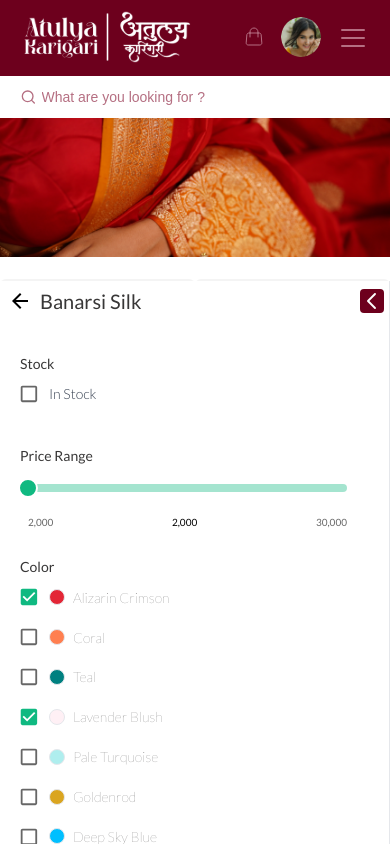
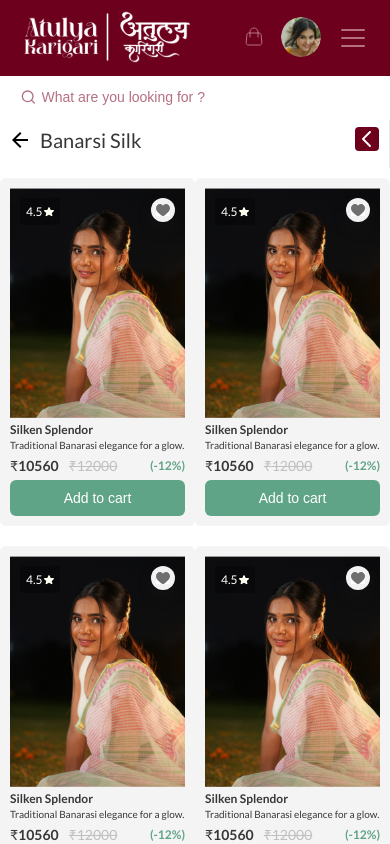
Before and after one commit to vistaarsws/Atulyakarigari, a React (Vite) app in the folder frontend/: page /categories in a window 390 px wide. Shown: the top 844 px of the page. Built offline with nearby package versions, Linux system fonts and the light colour scheme; a web font is replaced by a local one.

Commit message:
category changes

```diff
--- a/frontend/src/App.jsx
+++ b/frontend/src/App.jsx
@@ -33,6 +33,9 @@ export default function App() {
   const hideFromHere = ["/login", "/signup/1", "/signup/2", "/otp"].includes(
     location.pathname
   );
+
+  const navWithoutSearchBar_list = ["/blogs"].includes(location.pathname);
+
   const theme = createTheme({
     typography: { fontFamily: "Lato" },
   });
@@ -41,7 +44,11 @@ export default function App() {
     <ThemeProvider theme={theme}>
       <ScrollToTop />
       <header>{!hideFromHere && <Navbar />}</header>
-      <main className={hideFromHere ? "" : "marginTop"}>
+      <main
+        className={`${hideFromHere ? "" : "marginTop"} ${
+          navWithoutSearchBar_list ? "removeExtraMargin" : ""
+        }`}
+      >
         <Routes>
           <Route path="/" element={<Home />} />
           <Route path="/about" element={<About />} />
--- a/frontend/src/components/layout/categoryView/CategotyView.css
+++ b/frontend/src/components/layout/categoryView/CategotyView.css
@@ -91,6 +91,9 @@
     width: 100%;
     height: 50vh;
   }
+  .collection_container {
+    gap: 1rem;
+  }
 }
 
 @media screen and (max-width: 768px) {
--- a/frontend/src/pages/about/About.css
+++ b/frontend/src/pages/about/About.css
@@ -63,9 +63,11 @@
   font-weight: 300;
   font-size: 3.2rem;
   margin-bottom: 2.5rem;
+  color: #383737;
 }
 .about_sec-1 > div p,
 .about_sec-3 > p:first-of-type {
+  color: #383737;
   font-weight: 300;
   font-size: 1.6rem;
   line-height: 2.1rem;
@@ -105,6 +107,7 @@
 
 .about_sec-4 {
   margin: 5%;
+  margin-bottom: 2%;
 }
 .about_sec-4 > h2 {
   font-size: 3.2rem;
@@ -172,7 +175,7 @@
 
 .about_sec-2 > div h2 {
   font-size: 3.2rem;
-  margin-bottom: 1.5rem;
+  /* margin-bottom: 1.5rem; */
   font-weight: 300;
 }
 .about_sec-2 > div p {
@@ -232,17 +235,17 @@
   padding: 0% 5% 5%;
 }
 
-/* .about-sec-5 > div:first-of-type {
+.about-sec-5 > div:first-of-type {
   margin-bottom: 1.5rem;
   color: #6f6f6f;
   font-size: 1.4rem;
-} */
+}
 
-.about-sec-5 > div:nth-of-type(1) {
+.about-sec-5 > div:nth-of-type(2) {
   display: flex;
   justify-content: space-between;
 }
-.about-sec-5 div:nth-of-type(1) > div {
+.about-sec-5 div:nth-of-type(2) > div {
   padding: 1.5rem;
   background-color: white;
   display: flex;
@@ -251,14 +254,18 @@
   width: 28vw;
   min-width: 30rem;
 }
-.about-sec-5 div:nth-of-type(1) > div h2 {
+.about-sec-5 div:nth-of-type(2) > div h2 {
   margin-bottom: 1rem;
   font-size: 2rem;
   font-weight: 400;
 }
-.about-sec-5 div:nth-of-type(1) > div p {
+.about-sec-5 div:nth-of-type(2) > div p {
   font-size: 1.4rem;
   font-weight: 300;
+}
+
+.removeExtraMargin {
+  margin-top: 9vh !important;
 }
 
 @media screen and (max-width: 1200px) {
@@ -271,13 +278,16 @@
       display: none;
     }
   }
+  .about_sec-2 article {
+    order: 2;
+  }
   .about_sec-2 > div:first-of-type {
-    order: 2;
+    order: 1;
     gap: 2rem;
     width: 100%;
   }
   .about_sec-2 > div:nth-of-type(2) {
-    order: 1;
+    order: 3;
     width: 100%;
   }
 }
@@ -301,7 +311,7 @@
   .about_sec-3 > p:first-of-type {
     margin: 1% 10%;
   }
-  .about-sec-5 > div:nth-of-type(1) {
+  .about-sec-5 > div:nth-of-type(2) {
     flex-direction: column;
     gap: 2rem;
     div {
@@ -353,7 +363,7 @@
     padding: 1rem 2rem;
   }
 
-  .about-sec-5 div:nth-of-type(1) > div h2 {
+  .about-sec-5 div:nth-of-type(2) > div h2 {
     font-size: 1.8rem;
   }
 
--- a/frontend/src/pages/about/About.jsx
+++ b/frontend/src/pages/about/About.jsx
@@ -68,7 +68,7 @@ export default function About() {
           <iframe
             width="100%"
             height="315"
-            src="https://www.youtube.com/embed/wVHC8FIktdc?si=6wDt8ff2JUx7ZRmR&autoplay=1&mute=1"
+            src="https://www.youtube.com/embed/wVHC8FIktdc?si=6wDt8ff2JUx7ZRmR&autoplay=1&mute=1&loop=1&playlist=wVHC8FIktdc"
             title="YouTube video player"
             frameborder="0"
             allow="accelerometer; autoplay; clipboard-write; encrypted-media; gyroscope; picture-in-picture; web-share"
@@ -89,12 +89,10 @@ export default function About() {
       <article className="about_sec-3">
         <h2>Meet Our Team</h2>
         <p>
-          Atulya Karigari is driven by a passionate team of creators, designers,
-          and innovators who believe in the power of traditional artistry. Our
-          team works hand-in-hand with artisans across India, understanding
-          their craft and creating designs that bring their skills to the
-          forefront. Together, we are on a mission to preserve India’s craft
-          heritage while meeting the evolving tastes of today’s customers.
+          Atulya Karigari unites artisans and designers across India to blend
+          traditional artistry with contemporary appeal. Committed to preserving
+          India’s craft heritage, the team collaborates closely with artisans to
+          create designs that highlight their skills and meet modern tastes.
         </p>
         <div>
           <EmblaSlider
@@ -141,7 +139,7 @@ export default function About() {
         <CategoryView />
       </article>
       <article className="about-sec-5">
-        {/* <div>#Our Sustainability Practices</div> */}
+        <div>#Our Sustainability Practices</div>
         <div>
           <div>
             <h2>🌿 Ethically Sourced & Handmade</h2>
--- a/frontend/src/pages/categories/BanarsiSilkFilter.jsx
+++ b/frontend/src/pages/categories/BanarsiSilkFilter.jsx
@@ -4,7 +4,6 @@ import {
   IconButton,
   Checkbox,
   FormControlLabel,
-
 } from "@mui/material";
 import PriceRangeSlider from "./PriceRangeSlider";
 import ArrowBackIcon from "@mui/icons-material/ArrowBack";
@@ -124,6 +123,19 @@ export default function SidebarFilter() {
             />
           </IconButton>
           <Typography sx={sidebarStyles.title}>Banarsi Silk</Typography>
+          <div
+            className={`filterIconBox ${
+              isToggled ? "filterIconBoxClosed" : "filterIconBoxOpened"
+            }`}
+          >
+            <figure className={`toggleImg_container `}>
+              <img
+                src={isToggled ? toggleFilter : toggleArrow}
+                alt="Toggle Arrow"
+                onClick={() => setIsToggled(!isToggled)}
+              />
+            </figure>
+          </div>
         </Box>
         <Box sx={{ marginLeft: "2rem" }}>
           {/* Stock Filter */}
@@ -223,19 +235,6 @@ export default function SidebarFilter() {
           </Box>
         </Box>
       </Box>
-      <div
-        className={`${
-          isToggled ? "filterIconBoxClosed" : "filterIconBoxOpened"
-        }`}
-      >
-        <figure className={`toggleImg_container `}>
-          <img
-            src={isToggled ? toggleFilter : toggleArrow}
-            alt="Toggle Arrow"
-            onClick={() => setIsToggled(!isToggled)}
-          />
-        </figure>
-      </div>
     </div>
   );
 }
--- a/frontend/src/pages/categories/CategoryPage.css
+++ b/frontend/src/pages/categories/CategoryPage.css
@@ -16,9 +16,7 @@
     overflow-y: scroll;
     scrollbar-width: none;
     z-index: 99;
-    position: sticky;
-    top: 9vh;
-    min-width: 15vw;
+    min-width: 20vw;
   }
 
   & > div:nth-of-type(2) {
@@ -30,6 +28,7 @@
     align-items: start;
     margin: 0 2rem 2%;
     gap: 2rem 1rem;
+    padding-top: 1rem;
   }
 
   & > figure {
@@ -43,6 +42,18 @@
 
 /* ----------------------------------------------Filter Section Styles ---------------------------------------------------------- */
 
+.filterIconBox {
+  margin-left: auto;
+}
+.filterIconBox figure {
+  padding-right: 1rem;
+}
+
+.categoryHeader {
+  height: 10rem;
+  background-color: rgb(216, 237, 255);
+}
+
 .filterSection_container {
   position: relative;
   display: flex;
@@ -55,7 +66,7 @@
 
 .toggleImg_container {
   display: none;
-  padding: 0.8rem 0.5rem 0.5rem 0.5rem;
+  /* padding: 0.8rem 0.5rem 0.5rem 0.5rem; */
   & > img {
     border-radius: 0.4rem;
   }
@@ -71,35 +82,35 @@
     width: 100vw;
   }
   .categoryPage_container > section:first-of-type {
+    flex-direction: column;
     & > div:first-of-type {
-      position: absolute;
+      height: 5rem;
+      position: relative;
+      width: 100%;
+      /* margin-top: 1rem; */
+    }
+    & > div:nth-of-type(2) {
+      margin: 0;
     }
   }
 
   .toggleSideBar {
-    left: -24.8rem;
     border-right: none;
+    right: 0%;
+    z-index: 99;
   }
   .toggleImg_container {
     display: block;
     height: 100%;
   }
-  .toggleSideBar {
-    left: -85%;
-
-    z-index: 99;
-  }
 }
 
-@media screen and (max-width: 650px) {
+@media screen and (max-width: 1012px) {
   .categoryPage_container > section:first-of-type {
     & > div:first-of-type {
-      top: 0;
+      min-width: 30vw;
     }
-  }
-}
-@media screen and (max-width: 1003px) {
-  .categoryPage_container > section:first-of-type {
+
     & > div:nth-of-type(2) {
       grid-template-columns: repeat(auto-fit, minmax(180px, 1fr));
     }
@@ -109,7 +120,7 @@
   .categoryPage_container > section:first-of-type {
     & > div:nth-of-type(2) {
       grid-template-columns: repeat(auto-fit, minmax(160px, 1fr));
-      margin: 0 0rem 2%;
+      margin: 0;
       gap: 2rem 0rem;
     }
   }
--- a/frontend/src/pages/categories/index.jsx
+++ b/frontend/src/pages/categories/index.jsx
@@ -8,7 +8,8 @@ import "./CategoryPage.css";
 const Index = () => {
   return (
     <div className="categoryPage_container">
-      <img src={BANNER_IMAGE} style={{ width: "100%" }} />
+      {/* <img src={BANNER_IMAGE} style={{ width: "100%" }} /> */}
+      {/* <div className="categoryHeader"></div> */}
       <section>
         <div>
           <BanarsiSilkFilter />
@@ -28,7 +29,6 @@ const Index = () => {
       <div className="paginationContainer">
         <Pagination count={4} />
       </div>
-      {/* <div style={{ height: "20vh" }}></div> */}
     </div>
   );
 };
```
